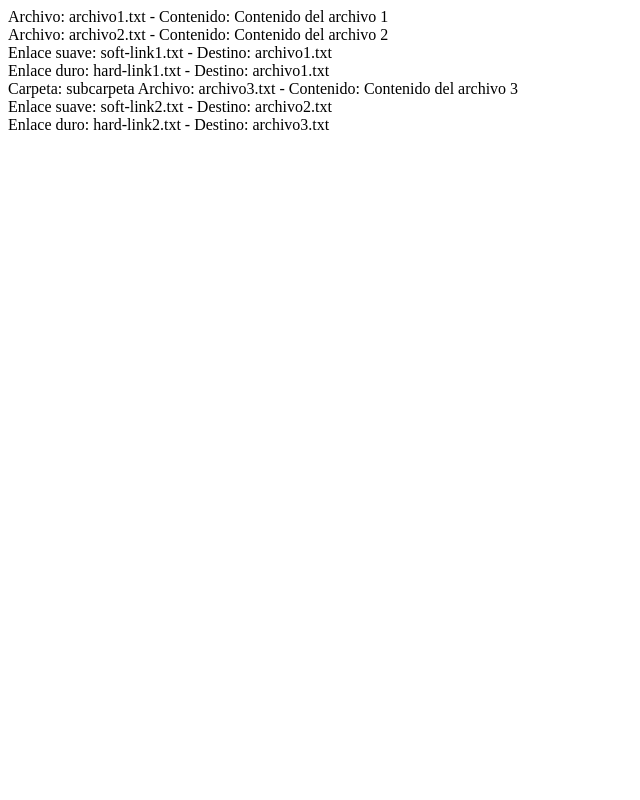
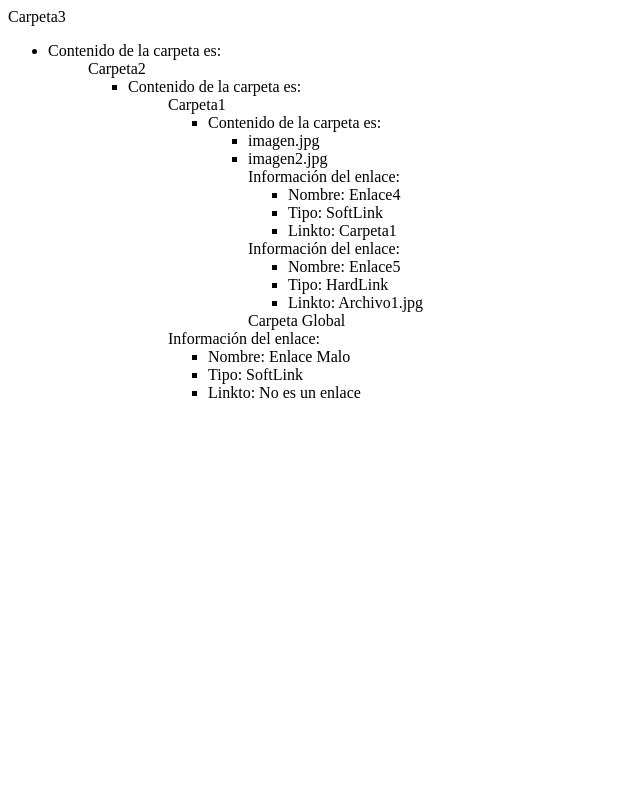
Before and after one commit to martinmontesjavier/m7, a PHP site: page /ejercicio1.php in a window 1280 px wide. Shown: the whole page, without its empty margins (0-640 px from the left). Run offline with PHP 8.4, Linux system fonts and the light colour scheme.

Commit message:
Add files via upload

```diff
--- a/UF2-Ejercicio1/ejercicio1.php
+++ b/UF2-Ejercicio1/ejercicio1.php
@@ -1,133 +1,134 @@
 <?php
+abstract class AbstractFileSystemElement
+{
+    private $name;
 
-
-// Clase base para elementos del sistema de archivos
-class FileSystemElement {
-    protected $name;
-
-    public function __construct($name) {
+    public function setName($name)
+    {
         $this->name = $name;
     }
 
-    public function getName() {
+    public function getName()
+    {
         return $this->name;
     }
 }
 
-// Clase para archivos
-class File extends FileSystemElement {
-    private $content;
-
-    public function __construct($name, $content) {
-        parent::__construct($name);
-        $this->content = $content;
-    }
-
-    public function getContent() {
-        return $this->content;
+class File extends AbstractFileSystemElement
+{
+    public function __construct($name)
+    {
+        parent::setName($name);
     }
 }
 
-// Clase para enlaces suaves
-class SoftLink extends FileSystemElement {
-    private $target;
+class Folder extends AbstractFileSystemElement
+{
+    private $files = [];
 
-    public function __construct($name, $target) {
-        parent::__construct($name);
-        $this->target = $target;
+    public function __construct($name)
+    {
+        parent::setName($name);
     }
 
-    public function getTarget() {
-        return $this->target;
+    public function add(AbstractFileSystemElement $file)
+    {
+        $this->files[] = $file;
+    }
+
+    public function getContent()
+    {
+        return count($this->files) > 0;
+    }
+
+    public function getFiles()
+    {
+        echo $this->getName() . "<br/>";
+        if ($this->getContent()) {
+            echo "<ul><li>Contenido de la carpeta es:</li><ul>";
+            foreach ($this->files as $file) {
+                if ($file instanceof Link) {
+                    echo $file->listAttributes();
+                } elseif ($file instanceof Folder) {
+                    $file->getFiles();
+                } else {
+                    echo "<li>" . $file->getName() . "</li>";
+                }
+            }
+            echo "</ul></ul>";
+        }
     }
 }
 
-// Clase para enlaces duros
-class HardLink extends FileSystemElement {
-    private $target;
+class Link extends AbstractFileSystemElement
+{
+    private $isSoftLink;
+    private $Linkto;
 
-    public function __construct($name, $target) {
-        parent::__construct($name);
-        $this->target = $target;
+    public function __construct($name, $isSoftLink, $Linkto)
+    {
+        parent::setName($name);
+        $this->isSoftLink = $isSoftLink;
+        $this->Linkto = $Linkto;
     }
 
-    public function getTarget() {
-        return $this->target;
+    public function getisSoftLink()
+    {
+        return $this->isSoftLink ? "SoftLink" : "HardLink";
+    }
+
+    public function Path()
+    {
+        if (is_object($this->Linkto)) {
+            return $this->Linkto->getName();
+        } else {
+            return "No es un enlace";
         }
     }
 
-// Clase para carpetas
-class Folder extends FileSystemElement {
-    private $contents;
-
-    public function __construct($name) {
-        parent::__construct($name);
-        $this->contents = [];
+    public function getLinkto()
+    {
+        return $this->Path();
     }
 
-    public function addElement(FileSystemElement $element) {
-        $this->contents[] = $element;
+    public function allAttributes()
+    {
+        return [
+            'Nombre' => $this->getName(),
+            'Tipo' => $this->getisSoftLink(),
+            'Linkto' => $this->getLinkto()
+        ];
     }
 
-    public function getContents() {
-        return $this->contents;
+    public function listAttributes()
+    {
+        $attributesLink = $this->allAttributes();
+        echo "Información del enlace:";
+        echo "<ul>";
+        foreach ($attributesLink as $key => $value) {
+            echo "<li>$key: $value</li>";
+        }
+        echo "</ul>";
     }
 }
 
-// Ejemplo de uso
-$file1 = new File('archivo1.txt', 'Contenido del archivo 1');
-$file2 = new File('archivo2.txt', 'Contenido del archivo 2');
-$file3 = new File('archivo3.txt', 'Contenido del archivo 3');
+$file = new File("Archivo1.jpg");
+$file2 = new File("Archivo2.jpg");
+$folder = new Folder("Carpeta1");
+$folder2 = new Folder("Carpeta2");
+$folder3 = new Folder("Carpeta3");
+$link = new Link("Enlace1", 1, $folder);
+$link2 = new Link("Enlace2", 0, $file);
+$link3 = new Link("Enlace3", 1, "error");
 
-$softLink1 = new SoftLink('soft-link1.txt', $file1);
-$softLink2 = new SoftLink('soft-link2.txt', $file2);
-
-$hardLink1 = new HardLink('hard-link1.txt', $file1);
-$hardLink2 = new HardLink('hard-link2.txt', $file3);
-
-$folder = new Folder('carpeta_principal');
-$folder->addElement($file1);
-$folder->addElement($file2);
-$folder->addElement($softLink1);
-$folder->addElement($hardLink1);
-
-$subfolder = new Folder('subcarpeta');
-$subfolder->addElement($file3);
-$subfolder->addElement($softLink2);
-$subfolder->addElement($hardLink2);
-
-$folder->addElement($subfolder);
-
-// Puedes acceder a los elementos dentro de la carpeta así:
-$contents = $folder->getContents();
-
-// Puedes imprimir información sobre los elementos:
-foreach ($contents as $element) {
-    if ($element instanceof File) {
-        echo "Archivo: {$element->getName()} - Contenido: {$element->getContent()}\n";
-    } elseif ($element instanceof SoftLink) {
-        echo "Enlace suave: {$element->getName()} - Destino: {$element->getTarget()->getName()}\n";
-    } elseif ($element instanceof HardLink) {
-        echo "Enlace duro: {$element->getName()} - Destino: {$element->getTarget()->getName()}\n";
-    } elseif ($element instanceof Folder) {
-        echo "Carpeta: {$element->getName()}\n";
-        // Puedes acceder a los elementos dentro de la subcarpeta así:
-
-        $subContents = $element->getContents();
-        foreach ($subContents as $subElement) {
-            if ($subElement instanceof File) {
-                echo "  Archivo: {$subElement->getName()} - Contenido: {$subElement->getContent()}\n";
-            } elseif ($subElement instanceof SoftLink) {
-                echo "  Enlace suave: {$subElement->getName()} - Destino: {$subElement->getTarget()->getName()}\n";
-            } elseif ($subElement instanceof HardLink) {
-                echo "  Enlace duro: {$subElement->getName()} - Destino: {$subElement->getTarget()->getName()}\n";
-            }
-            echo "<br>";
-        }
-
-    }
-    echo "<br>";
-}
+$folder->add(new File("imagen.jpg"));
+$folder->add(new File("imagen2.jpg"));
+$folder->add(new Link("Enlace4", 1, $folder));
+$folder->add(new Link("Enlace5", 0, $file));
+$folder->add(new Folder("Carpeta Global"));
+$folder2->add($folder);
+$folder2->add(new Link("Enlace Malo", 1, "error"));
+$folder3->add($folder2);
 
 
-?>
+echo $folder3->getFiles();
```
Lines whose indentation alone changed are shown as unchanged.
